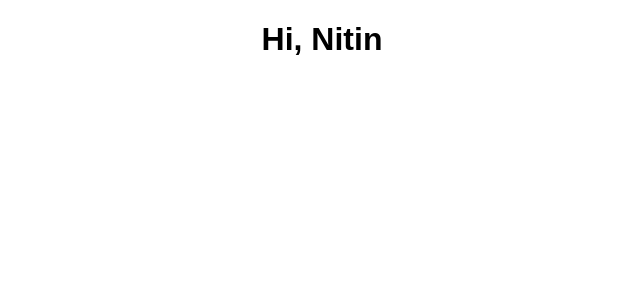
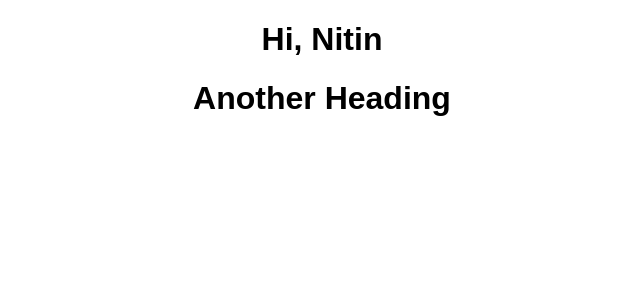
Before and after one commit to nitin-jotwani/reactjs-learning, a React (Create React App) app: page / in a window 1280 px wide. Shown: the top 300 px of the page, without its empty margins (318-958 px from the left). Built offline with nearby package versions, Linux system fonts and the light colour scheme.

Commit message:
jsx-rules

```diff
--- a/src/App.js
+++ b/src/App.js
@@ -6,7 +6,9 @@ class App extends Component {
     return (
       <div className="App">
         <h1>Hi, Nitin</h1>
+        <h1>Another Heading</h1>
       </div>
+      // <h1>Another Heading</h1> // THIS WONT WORK, NEST UNDER ONE ELEMENT
     )
   }
 }
```
